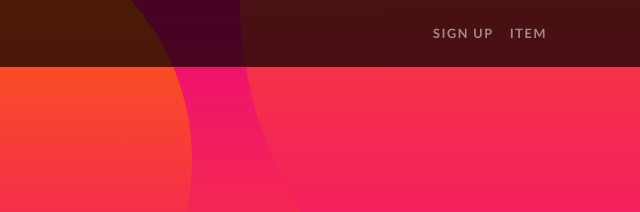
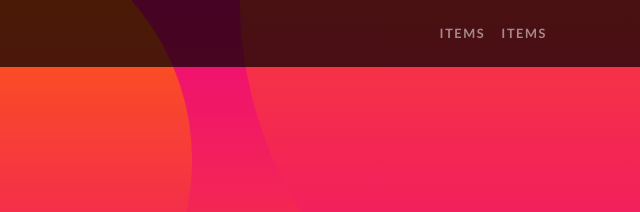
Before and after one commit to BrianKTran/gModelCamdenSite, a website: page index.html in a window 1280 px wide. Shown: the top 212 px of the page, 640-1280 px from the left. Drawn offline with Linux system fonts and the light colour scheme.

Commit message:
int 2
init 2

```diff
--- a/index.html
+++ b/index.html
@@ -34,10 +34,10 @@
         <div class="collapse navbar-collapse" id="navbarResponsive">
           <ul class="navbar-nav ml-auto">
             <li class="nav-item">
-              <a class="nav-link" href="#">Sign Up</a>
+              <a class="nav-link" href="#">Items</a>
             </li>
             <li class="nav-item">
-              <a class="nav-link" href="#">item</a>
+              <a class="nav-link" href="#">Items</a>
             </li>
           </ul>
         </div>
```
